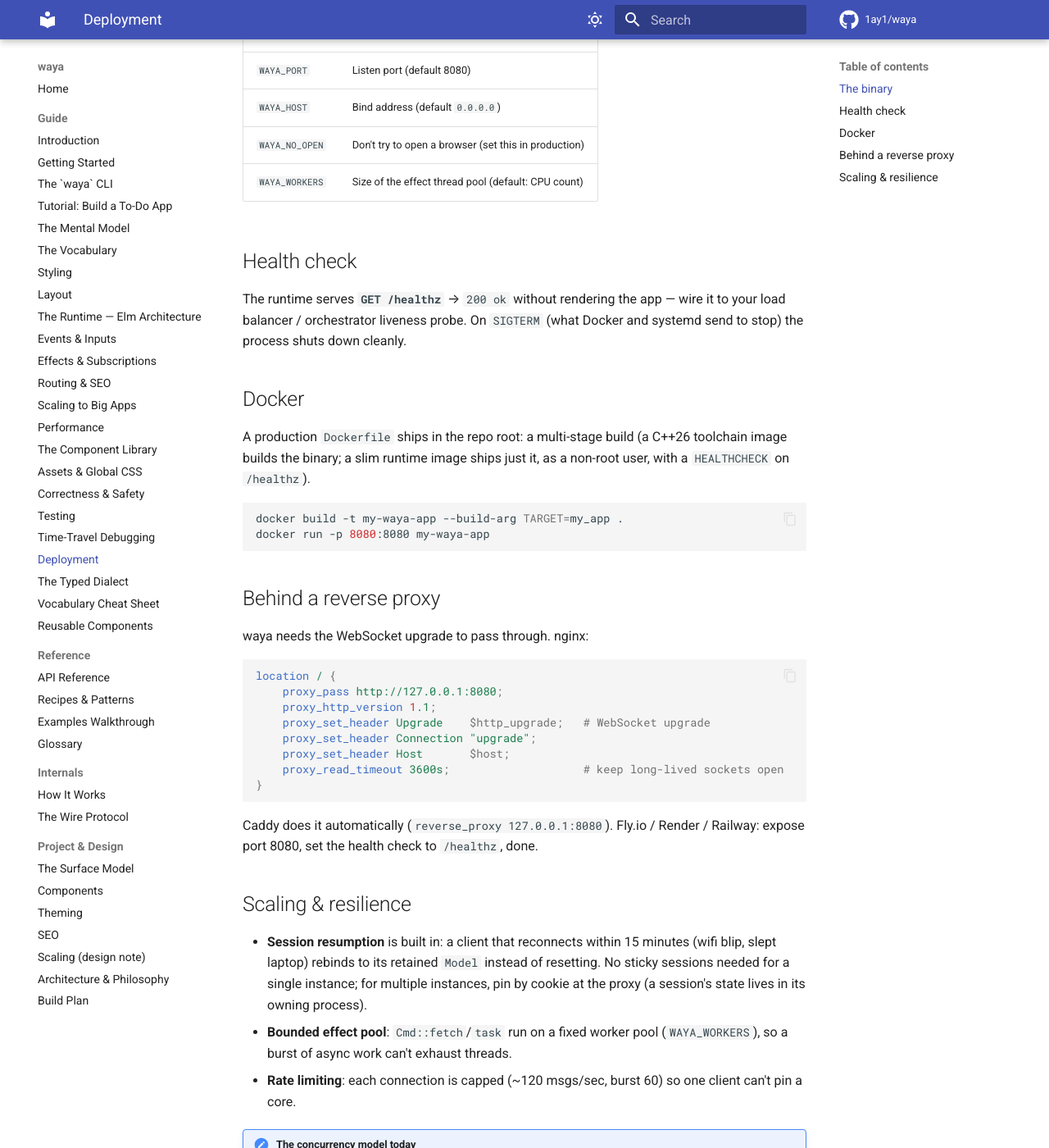
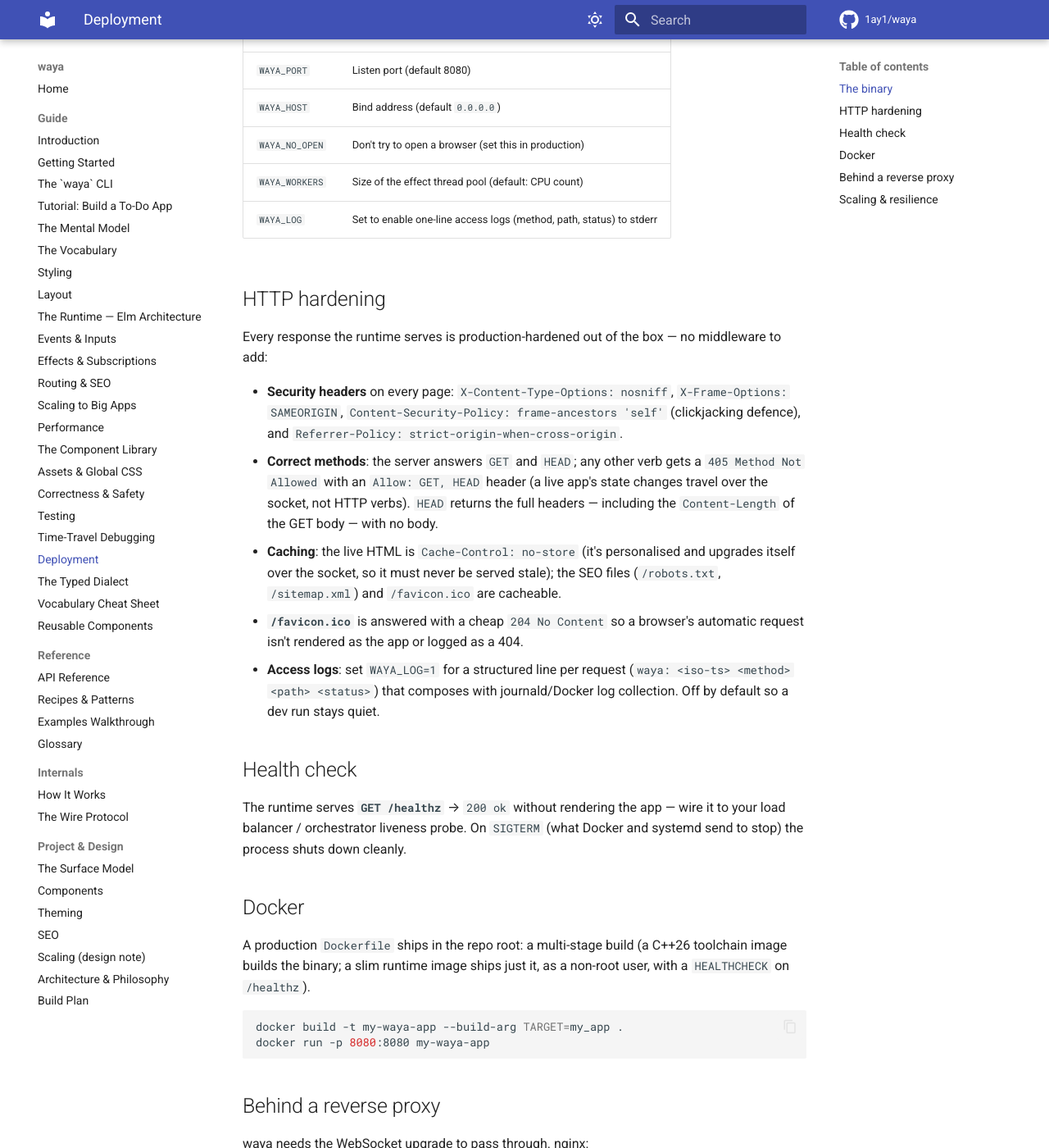
Before and after one commit to 1ay1/waya, an MkDocs documentation site: the page built from docs/17-deployment.md, in a window 1280 px wide and 1400 px high, scrolled down 541 px. Shown: the whole window at 82% size. Built offline with MkDocs 1.6.1 and Material for MkDocs 9.7.7, drawn with Linux system fonts in a browser that asks for light colours; comment, search, counter and statistics services are not loaded.

Commit message:
ssr: production-grade HTTP responses (headers, methods, caching, logs)
Harden the SSR HTTP layer to production standards. Every response now
goes through one http_response() builder that always sends:

- Security headers on every page: X-Content-Type-Options: nosniff,
  X-Frame-Options: SAMEORIGIN, Content-Security-Policy: frame-ancestors
  'self' (clickjacking), Referrer-Policy: strict-origin-when-cross-origin.
- Correct HTTP methods: GET/HEAD are served; any other verb returns
  405 Method Not Allowed with Allow: GET, HEAD (a live app's mutations
  travel over the socket, not verbs -- a stray POST no longer gets a 200
  HTML page). HEAD sends the full headers (incl. the GET body's
  Content-Length) with no body.
- Caching policy: the live HTML is Cache-Control: no-store (personalised,
  self-updating over the socket -- never serve stale); robots.txt,
  sitemap.xml and favicon are cacheable.
- /favicon.ico -> a cheap 204 (was SSR'd as the app / 404 noise).
- Access logs: WAYA_LOG=1 emits one structured line per request
  (iso-ts method path status) to stderr; off by default.

Gzip path preserved (Content-Encoding/Vary) and routed through the same
builder so it also carries the security + cache headers.

serve_smoke.sh now asserts all of the above (headers, HEAD-no-body,
405+Allow, favicon 204, robots cacheable). Deployment doc updated with an
"HTTP hardening" section + WAYA_LOG. Suite 29/29.

```diff
--- a/docs/17-deployment.md
+++ b/docs/17-deployment.md
@@ -23,6 +23,28 @@
 | `WAYA_HOST` | Bind address (default `0.0.0.0`) |
 | `WAYA_NO_OPEN` | Don't try to open a browser (set this in production) |
 | `WAYA_WORKERS` | Size of the effect thread pool (default: CPU count) |
+| `WAYA_LOG` | Set to enable one-line access logs (method, path, status) to stderr |
+
+## HTTP hardening
+
+Every response the runtime serves is production-hardened out of the box — no
+middleware to add:
+
+- **Security headers** on every page: `X-Content-Type-Options: nosniff`,
+  `X-Frame-Options: SAMEORIGIN`, `Content-Security-Policy: frame-ancestors 'self'`
+  (clickjacking defence), and `Referrer-Policy: strict-origin-when-cross-origin`.
+- **Correct methods**: the server answers `GET` and `HEAD`; any other verb gets a
+  `405 Method Not Allowed` with an `Allow: GET, HEAD` header (a live app's state
+  changes travel over the socket, not HTTP verbs). `HEAD` returns the full
+  headers — including the `Content-Length` of the GET body — with no body.
+- **Caching**: the live HTML is `Cache-Control: no-store` (it's personalised and
+  upgrades itself over the socket, so it must never be served stale); the SEO
+  files (`/robots.txt`, `/sitemap.xml`) and `/favicon.ico` are cacheable.
+- **`/favicon.ico`** is answered with a cheap `204 No Content` so a browser's
+  automatic request isn't rendered as the app or logged as a 404.
+- **Access logs**: set `WAYA_LOG=1` for a structured line per request
+  (`waya: <iso-ts> <method> <path> <status>`) that composes with journald/Docker
+  log collection. Off by default so a dev run stays quiet.
 
 ## Health check
 
```
Also changed, not shown: 2 other files.
